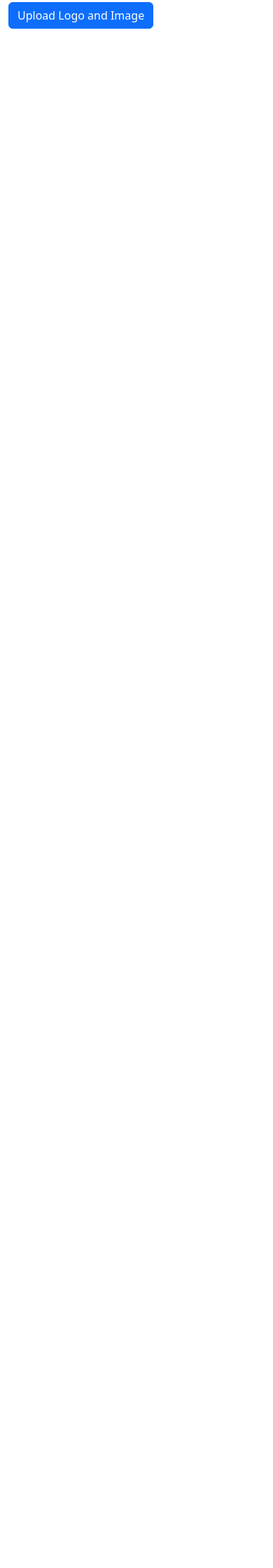
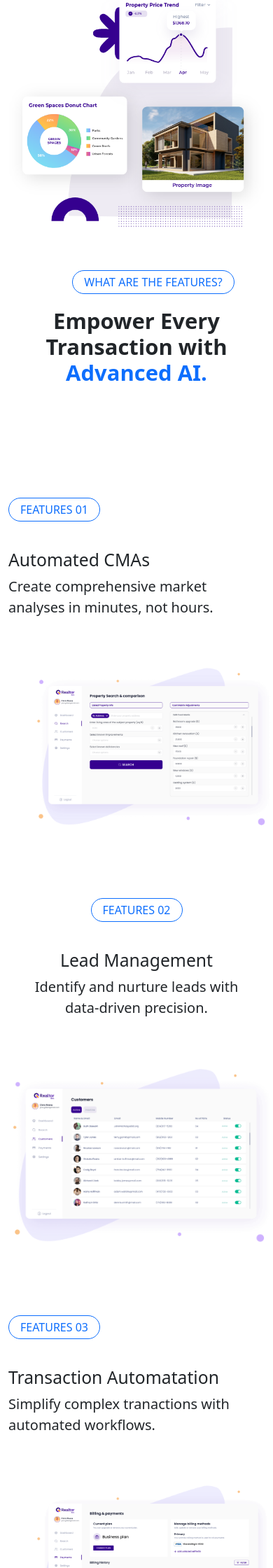
Before and after one commit to Narthanasiva/RealEstatePage, a Flask app: page / in a window 390 px wide. Shown: the part 774-3014 px from the top of the page at 70% size. Before the commit the page ends 815 px from the top, so only its background shows below. Run offline with Flask 3, Linux system fonts and the light colour scheme; some libraries are stand-ins or nearby versions.

Commit message:
Update index.html

```diff
--- a/templates/index.html
+++ b/templates/index.html
@@ -4,88 +4,184 @@
 <head>
     <meta charset="UTF-8">
     <meta name="viewport" content="width=device-width, initial-scale=1.0">
-    <title>Bootstrap Navbar</title>
-    <!-- Bootstrap CSS -->
-    <link href="https://cdn.jsdelivr.net/npm/bootstrap@5.3.3/dist/css/bootstrap.min.css" rel="stylesheet">
+    <link href="https://cdn.jsdelivr.net/npm/bootstrap@5.0.2/dist/css/bootstrap.min.css" rel="stylesheet"
+        integrity="sha384-EVSTQN3/azprG1Anm3QDgpJLIm9Nao0Yz1ztcQTwFspd3yD65VohhpuuCOmLASjC" crossorigin="anonymous">
+    <title>Document</title>
 </head>
 
 <body>
-    <!-- Navbar -->
-    <nav class="navbar navbar-expand-lg bg-gradient">
-        <div class="container-fluid">
-            <a class="navbar-brand" href="#">
-                <img src="{{ url_for('static', filename='uploads/' + logo_filename) }}" alt="Uploaded Logo" width="160" height="60" class="d-inline-block align-text-top">
+    <div class="intro">
+        <header
+            class="d-flex flex-wrap align-items-center justify-content-center justify-content-md-between py-3 mb-4 border-bottom">
+            <a href="/" class="d-flex align-items-center mb-2 mb-md-0 text-dark text-decoration-none">
+                <img src="static/QRealtor Logo.png" alt="QRealtor Logo" width="204.16" height="65.98">
             </a>
-            <button class="navbar-toggler" type="button" data-bs-toggle="collapse" data-bs-target="#navbarNav" aria-controls="navbarNav" aria-expanded="false" aria-label="Toggle navigation">
-                <span class="navbar-toggler-icon"></span>
-            </button>
-            <div class="collapse navbar-collapse justify-content-center" id="navbarNav">
-                <ul class="navbar-nav">
-                    <li class="nav-item">
-                        <a class="nav-link active" aria-current="page" href="#">Home</a>
-                    </li>
-                    <li class="nav-item">
-                        <a class="nav-link" href="#">Features</a>
-                    </li>
-                    <li class="nav-item">
-                        <a class="nav-link" href="#">Solutions</a>
-                    </li>
-                    <li class="nav-item">
-                        <a class="nav-link" href="#">Demo</a>
-                    </li>
-                    <li class="nav-item">
-                        <a class="nav-link" href="#">Testimonial</a>
-                    </li>
-                    <li class="nav-item">
-                        <a class="nav-link" href="#">Contact</a>
-                    </li>
+
+            <ul class="nav col-12 col-md-auto mb-2 justify-content-center mb-md-0">
+                <li><a href="#" class="nav-link px-2 link-secondary">Home</a></li>
+                <li><a href="#" class="nav-link px-2 link-dark">Features</a></li>
+                <li><a href="#" class="nav-link px-2 link-dark">Solutions</a></li>
+                <li><a href="#" class="nav-link px-2 link-dark">Demo</a></li>
+                <li><a href="#" class="nav-link px-2 link-dark">Testimonials</a></li>
             </ul>
+
+            <div class="col-md-3 text-end">
+                <button type="button" class="btn btn-outline-primary me-2">Login</button>
+                <button type="button" class="btn btn-primary">Sign-up</button>
             </div>
-        </div>
-    </nav>
+        </header>
 
-    <!-- intro -->
-    <div class="row featurette bg-gradient p-4">
-        <!-- Text Column -->
-        <div class="col-md-5 px-3 d-flex flex-column ">
-            <div class="row align-items-start">
-                <div class="col-auto">
-                    <p class="text-primary border border-primary rounded-pill px-3 py-2 ms-0 small-text text-center">
+        <div class="row featurette">
+            <div class="col-md-5 px-4">
+                <div class="px-4">
+                    <div class="row">
+                        <div class="col-auto py-5">
+                            <p class="text-primary border border-primary rounded-pill d-inline-block px-3 py-1">
                                 WANT TO GENERATE A PROPERTY REPORT?
                             </p>
                         </div>
                     </div>
 
-            <div class="container no-margin-padding align-items-start">
-                <h1 class="featurette-heading fw-bold text-primary no-margin-padding">
-                    Revolutionizing Real Estate: <br />
-                    Smarter Decisions, Seamless Transactions.
-                </h1>
+                    <div class="mt-5">
+                        <h2 class="featurette-heading text-primary fw-bold">
+                            Revolutionizing Real Estate:
+                            <span class="text-dark fw-bold">
+                                Smarter Decisions, Seamless <br />
+                                <span class="auto-type"></span>
+                            </span>
+                        </h2>
                     </div>
 
-            <p class="lead text-muted mt-2" style="font-size: 1rem;">
+                    <p class="lead text-secondary mt-3">
                         Unlock the full potential of your real estate business with AI-driven insights and tools.
                     </p>
 
-            <button type="button" class="btn fw-bold text-white custom-button">
+                    <button type="button" class="btn btn-primary fw-bold px-4 py-2">
                         Join to Wait-List
                     </button>
-
-        </div>
-
-        <!-- Image Column -->
-        <div class="col-md-7 px-3">
-            <img src="{{ url_for('static', filename='uploads/' + image_filename) }}" alt="Uploaded Image" class="img-fluid w-100" />
                 </div>
             </div>
 
-    <!-- Link to Upload Page -->
-    <div class="container mt-4">
-        <a href="{{ url_for('upload') }}" class="btn btn-primary">Upload Logo and Image</a>
+            <div class="col-md-5">
+                <img src="static/QRealtor_hero.png"
+                    class="bd-placeholder-img bd-placeholder-img-lg featurette-image img-fluid mx-auto"
+                    alt="QRealtor Hero Image" width="500" height="500">
+            </div>
+        </div>
     </div>
 
-    <!-- Bootstrap JS -->
-    <script src="https://cdn.jsdelivr.net/npm/bootstrap@5.3.3/dist/js/bootstrap.bundle.min.js"></script>
+
+
+    <div class="featureintro py-2 my-5 text-center">
+        <div class="f py-1">
+            <div class="row justify-content-center">
+                <div class="col-auto">
+                    <p class="text-primary border border-primary rounded-pill d-inline-block px-3 py-1 ms-5">
+                        WHAT ARE THE FEATURES?
+                    </p>
+                </div>
+            </div>
+        </div>
+        <div class="textf">
+            <h1 class="display-5 fw-bold">
+                Empower Every <br />
+                Transaction with <span class="text-primary">Advanced AI.</span>
+            </h1>
+        </div>
+    </div>
+
+
+    <!-- START THE FEATURETTES -->
+
+
+    <div class="row featurette1">
+        <div class="col-md-7 order-md-2 px-4 py-5 mt-5">
+            <div class="row mb-4">
+                <div class="col-auto">
+                    <p class="text-primary border border-primary rounded-pill d-inline-block px-3 py-1">
+                        FEATURES 01
+                    </p>
+                </div>
+            </div>
+            <h2 class="featurette-heading">Automated CMAs</h2>
+            <p class="lead">Create comprehensive market analyses in minutes, not hours.</p>
+        </div>
+
+        <div class="col-md-5 order-md-1 ps-5"> <!-- ps-5 adds padding-left -->
+            <img src="static/Automated_cma-1920x1303.png" class="featurette-image img-fluid mx-auto"
+                alt="Automated CMA Image" width="900" height="900">
+        </div>
+    </div>
+
+
+
+    <div class="row featurette2">
+        <div class="col-md-7 mx-auto py-5 mt-5 text-center">
+            <div class="row mb-4 justify-content-center">
+              <div class="col-auto px-5">
+                <p class="text-primary border border-primary rounded-pill d-inline-block px-3 py-1">
+                  FEATURES 02
+                </p>
+              </div>
+            </div>
+            <h2 class="featurette-heading px-5">Lead Management</h2>
+            <p class="lead px-5">Identify and nurture leads with data-driven precision.</p>
+          </div>
+
+        <div class="col-md-5 order-md-1">
+            <img src="static/customers-1920x1303.png" class="featurette-image img-fluid mx-auto" alt="Lead Management"
+                width="900" height="900">
+        </div>
+    </div>
+
+    <div class="row featurette3">
+        <div class="col-md-7 order-md-2 px-4 py-5 mt-5">
+            <div class="row mb-4">
+                <div class="col-auto">
+                    <p class="text-primary border border-primary rounded-pill d-inline-block px-3 py-1">
+                        FEATURES 03
+                    </p>
+                </div>
+            </div>
+            <h2 class="featurette-heading"> Transaction Automatation</h2>
+            <p class="lead"> Simplify complex tranactions with automated workflows.</p>
+        </div>
+        <div class="col-md-5 order-md-1 ps-5">
+            <img src="static/billing-1920x1303.png" class="featurette-image img-fluid mx-auto"
+                alt="Transaction Automatation" width="900" height="900">
+        </div>
+    </div>
+
+
+    <div class="row featurette4">
+        <div class="col-md-7 px-4 py-5 mt-5">
+            <div class="row mb-4">
+                <div class="col-auto">
+                    <p class="text-primary border border-primary rounded-pill d-inline-block px-3 py-1">
+                        FEATURES 04
+                    </p>
+                </div>
+            </div>
+            <h2 class="featurette-heading"> Client Management</h2>
+            <p class="lead"> Enhance client relationship through personalized , AI-generated
+                insights. </p>
+        </div>
+        <div class="col-md-5 order-md-1">
+            <img src="static/client-management_v1-1920x1303.png" class="featurette-image img-fluid mx-auto"
+                alt=" Client Management" width="900" height="900">
+        </div>
+    </div>
+    <!-- /END THE FEATURETTES -->
+
+    </div><!-- /.container -->
+
+
+    <!-- FOOTER -->
+    <footer class="container">
+        <p class="float-end"><a href="#">Back to top</a></p>
+        <p>© 2017–2021 Company, Inc. · <a href="#">Privacy</a> · <a href="#">Terms</a></p>
+    </footer>
+
 </body>
 
 </html>
```
Lines whose indentation alone changed are shown as unchanged.
